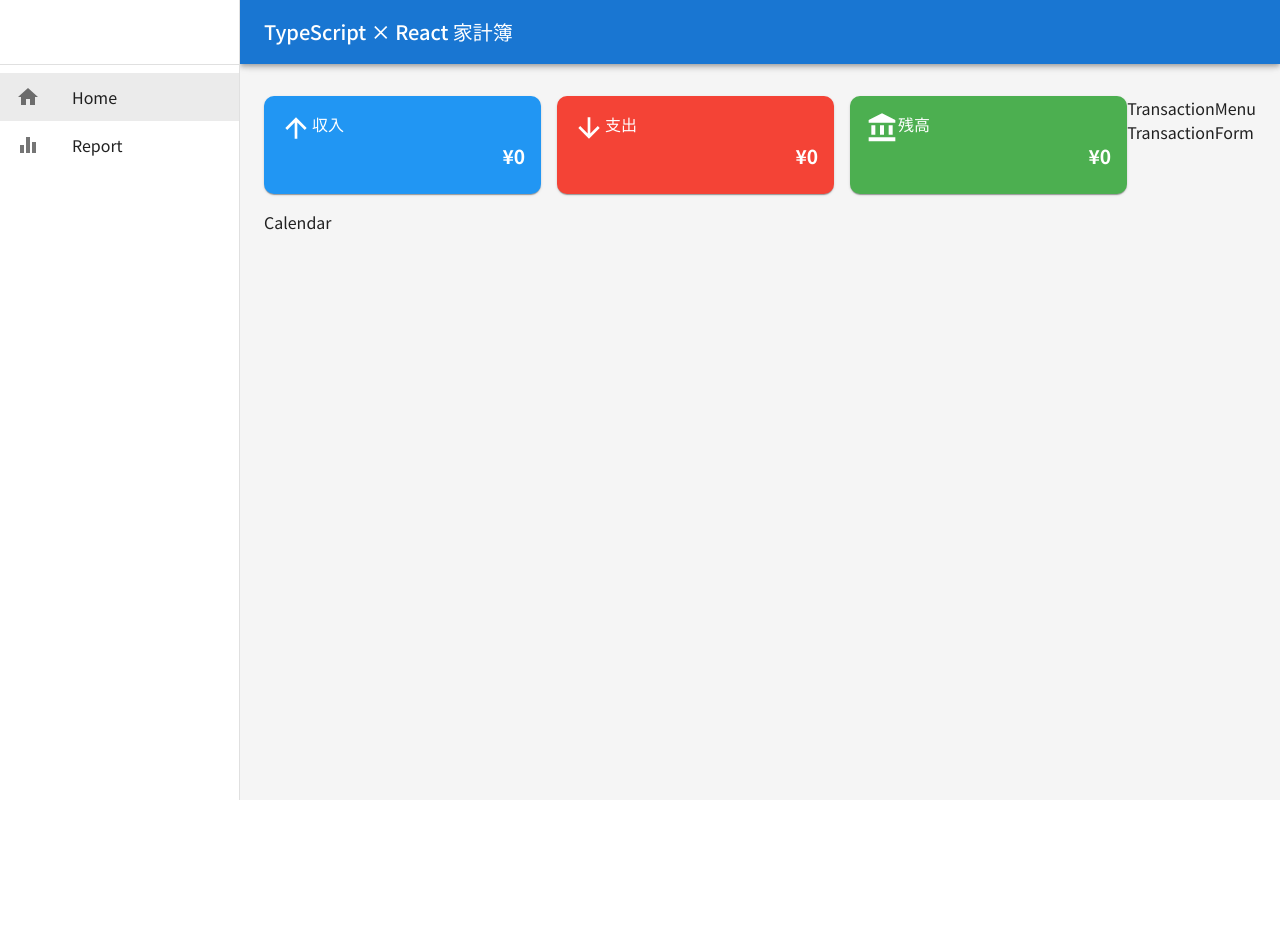
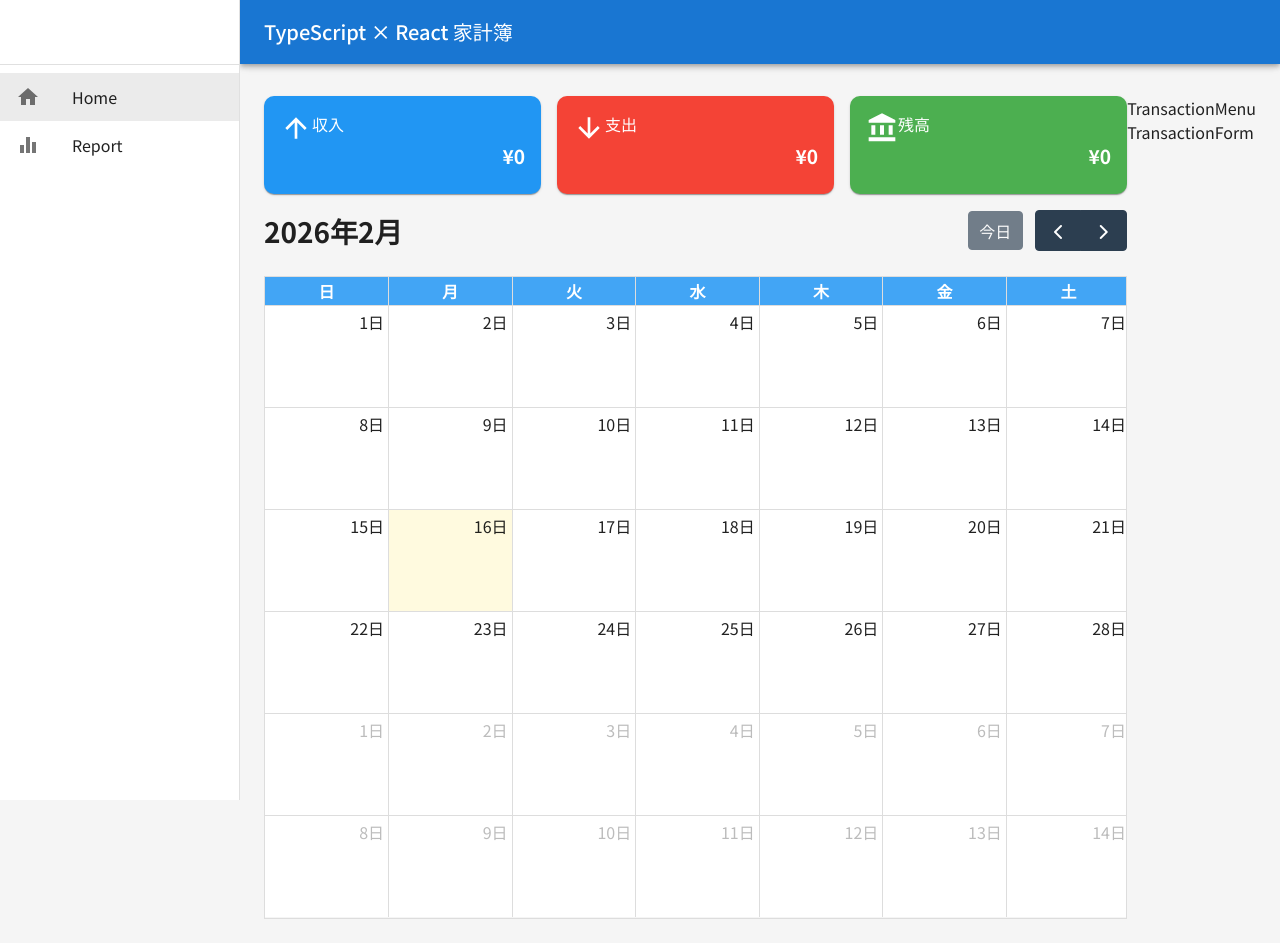
Before and after one commit to kyoshida-gs/household-app, a React (Vite) app: page / in a window 1280 px wide. Before the commit the page ends 800 px from the top, so only its background shows below. Built offline with nearby package versions, Linux system fonts and the light colour scheme; no server answers; the database is empty.

Commit message:
feat: カレンダーの作成

```diff
--- a/package.json
+++ b/package.json
@@ -14,6 +14,9 @@
   "dependencies": {
     "@emotion/react": "^11.14.0",
     "@emotion/styled": "^11.14.1",
+    "@fullcalendar/core": "^6.1.20",
+    "@fullcalendar/daygrid": "^6.1.20",
+    "@fullcalendar/react": "^6.1.20",
     "@mui/icons-material": "^6.5.0",
     "@mui/material": "^6.5.0",
     "date-fns": "^4.1.0",
--- a/src/App.tsx
+++ b/src/App.tsx
@@ -34,7 +34,6 @@
           } as Transaction;
         });
 
-        console.log(transactionsData);
         setTransactions(transactionsData);
       } catch (error) {
         if (isFirestoreError(error)) {
@@ -50,7 +49,7 @@
   const monthlyTransactions = transactions.filter((transaction) => {
     return transaction.date.startsWith(formatMonth(currentMonth));
   });
-  console.log("monthlyTransactions", monthlyTransactions);
+  // console.log("monthlyTransactions", monthlyTransactions);
 
   return (
     <ThemeProvider theme={theme}>
@@ -60,7 +59,12 @@
           <Route path="/" element={<AppLayout />}>
             <Route
               path="/"
-              element={<Home monthlyTransactions={monthlyTransactions} />}
+              element={
+                <Home
+                  monthlyTransactions={monthlyTransactions}
+                  setCurrentMonth={setCurrentMonth}
+                />
+              }
             />
             <Route path="/report" element={<Report />} />
             <Route path="*" element={<NoMatch />} />
--- /dev/null
+++ b/src/calendar.css
@@ -0,0 +1,42 @@
+/* aタグ */
+.fc-h-event {
+  background-color: transparent;
+  border: none;
+  text-align: right;
+  pointer-events: none; /* ポインターイベントを無視する */
+}
+
+/* カレンダーの背景色設定 */
+.fc-daygrid-body,
+.fc-day {
+  background-color: white; /* 背景色を白に設定 */
+}
+
+.fc-col-header-cell {
+  background-color: #42a5f5;
+  color: white; /* ヘッダーのテキスト色を白に設定 */
+}
+
+.fc .fc-daygrid-day-frame {
+  height: 100%;
+  min-height: 100px;
+}
+
+/* カスタムイベントの見た目ここから */
+.money {
+  white-space: nowrap; /* テキストを折り返さない */
+  overflow: hidden; /* はみ出したテキストを隠す */
+  text-overflow: ellipsis; /* はみ出したテキストの代わりに省略記号を表示 */
+}
+
+#event-income {
+  color: #2196f3;
+}
+
+#event-expense {
+  color: #f44336;
+}
+
+#event-balance {
+  color: #4caf50;
+}
--- a/src/components/Calendar.tsx
+++ b/src/components/Calendar.tsx
@@ -1,5 +1,73 @@
-import React from "react";
+import FullCalendar from "@fullcalendar/react";
+import dayGridPlugin from "@fullcalendar/daygrid";
+import jaLocale from "@fullcalendar/core/locales/ja";
+import "@/calendar.css";
+import type { DatesSetArg, EventContentArg } from "@fullcalendar/core/index.js";
+import { calculateDailyBalances } from "@/utils/financeCalculations";
+import type { Balance, CalendarContent, Transaction } from "@/types";
+import { formatCurrency } from "@/utils/formatting";
 
-export default function Calendar() {
-  return <div>Calendar</div>;
+interface CalendarProps {
+  monthlyTransactions: Transaction[];
+  setCurrentMonth: React.Dispatch<React.SetStateAction<Date>>;
 }
+
+export default function Calendar({
+  monthlyTransactions,
+  setCurrentMonth,
+}: CalendarProps) {
+  const dailyBalances = calculateDailyBalances(monthlyTransactions);
+  console.log("dailyBalances: ", dailyBalances);
+
+  // ***2.FullCalendar用のイベントを生成する関数📅
+  const createCalendarEvents = (
+    dailyBalances: Record<string, Balance>,
+  ): CalendarContent[] => {
+    return Object.keys(dailyBalances).map((date) => {
+      const { income, expense, balance } = dailyBalances[date];
+      return {
+        start: date,
+        income: formatCurrency(income),
+        expense: formatCurrency(expense),
+        balance: formatCurrency(balance),
+      };
+    });
+  };
+
+  const calendarEvents = createCalendarEvents(dailyBalances);
+  console.log("calendarEvents: ", calendarEvents);
+
+  const renderEventContent = (eventInfo: EventContentArg) => {
+    console.log(eventInfo);
+
+    return (
+      <div>
+        <div className="money" id="event-income">
+          {eventInfo.event.extendedProps.income}
+        </div>
+        <div className="money" id="event-expense">
+          {eventInfo.event.extendedProps.expense}
+        </div>
+        <div className="money" id="event-balance">
+          {eventInfo.event.extendedProps.balance}
+        </div>
+      </div>
+    );
+  };
+
+  const handleDatesSet = (datesetInfo: DatesSetArg) => {
+    console.log("dateInfo: ", datesetInfo);
+    setCurrentMonth(datesetInfo.view.currentStart);
+  };
+
+  return (
+    <FullCalendar
+      plugins={[dayGridPlugin]}
+      initialView="dayGridMonth"
+      locale={jaLocale}
+      events={calendarEvents}
+      eventContent={renderEventContent}
+      datesSet={handleDatesSet}
+    />
+  );
+}
--- a/src/pages/Home.tsx
+++ b/src/pages/Home.tsx
@@ -7,15 +7,22 @@
 
 interface HomeProps {
   monthlyTransactions: Transaction[];
+  setCurrentMonth: React.Dispatch<React.SetStateAction<Date>>;
 }
 
-export default function Home({ monthlyTransactions }: HomeProps) {
+export default function Home({
+  monthlyTransactions,
+  setCurrentMonth,
+}: HomeProps) {
   return (
     <Box sx={{ display: "flex" }}>
       {/* 左側コンテンツ */}
       <Box sx={{ flexGrow: 1 }}>
         <MonthlySummary monthlyTransactions={monthlyTransactions} />
-        <Calendar />
+        <Calendar
+          monthlyTransactions={monthlyTransactions}
+          setCurrentMonth={setCurrentMonth}
+        />
       </Box>
 
       {/* 右側コンテンツ */}
--- a/src/utils/financeCalculations.ts
+++ b/src/utils/financeCalculations.ts
@@ -17,3 +17,24 @@
     { income: 0, expense: 0, balance: 0 } as Balance,
   );
 }
+
+//日付ごとの収支を計算する関数💰
+export function calculateDailyBalances(
+  transactions: Transaction[],
+): Record<string, Balance> {
+  return transactions.reduce<Record<string, Balance>>((acc, transaction) => {
+    const day = transaction.date;
+    if (!acc[day]) {
+      acc[day] = { income: 0, expense: 0, balance: 0 };
+    }
+
+    if (transaction.type === "income") {
+      acc[day].income += transaction.amount;
+    } else {
+      acc[day].expense += transaction.amount;
+    }
+
+    acc[day].balance = acc[day].income - acc[day].expense;
+    return acc;
+  }, {});
+}
--- a/src/utils/formatting.ts
+++ b/src/utils/formatting.ts
@@ -1,5 +1,11 @@
 import { format } from "date-fns";
 
+//日付の形式を変換する関数
 export function formatMonth(date: Date): string {
   return format(date, "yyyy-MM");
 }
+
+//日本円に変換する関数
+export function formatCurrency(amount: number): string {
+  return amount.toLocaleString("ja-JP");
+}
```
Also changed, not shown: src/types/index.ts (+7 -0 lines), 1 other file (tests, documents, lock files or other folders).
